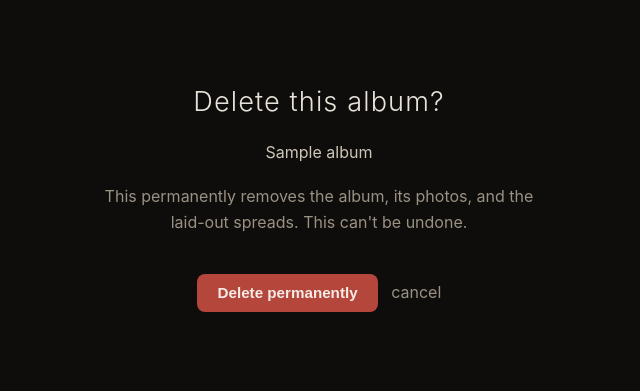
After one commit to Ayyitskevin/mnemosyne, a FastAPI app: template templates/delete_confirm.html in a window 1280 px wide. The commit adds this page. Shown: the top 391 px of the page, without its empty margins (321-961 px from the left). Run offline with FastAPI, Linux system fonts and the light colour scheme; the template is opened without the code that fills it: most values are stand-ins (such as "Sample title", 1, 10 or a date in 2020); parts of the project's set-up code (start-up, migrations or seed data) failed here and were passed over.

Commit message:
Add owner-scoped album delete
Permanently remove an album and its photos/spreads/placements, gated behind
a no-JS confirm page and the same owner check as every other album route
(cross-tenant id 404s). Cascade is by hand in FK-safe order since the schema
has no ON DELETE CASCADE; the uploaded folder is removed only when it lives
under UPLOAD_DIR, so a CLI album's original gallery is never touched.

Co-Authored-By: Claude Opus 4.7 <noreply@anthropic.com>

```diff
--- a/src/mnemosyne/main.py
+++ b/src/mnemosyne/main.py
@@ -350,6 +350,36 @@ def retry_album(
     return RedirectResponse(f"/albums/{album_id}", status_code=303)
 
 
+@app.get("/albums/{album_id}/delete", response_class=HTMLResponse)
+def delete_album_form(
+    album_id: int,
+    request: Request,
+    user: dict = Depends(require_user),
+    conn: sqlite3.Connection = Depends(get_conn),
+):
+    """Confirm page for a destructive delete (owner only). A GET never mutates —
+    it just shows what's about to be removed and a POST button to go through with
+    it. 404s on a non-owned id like every other album route."""
+    _require_owned_album(conn, album_id, user)
+    album = albums.get_album(conn, album_id, user["id"])
+    return TEMPLATES.TemplateResponse(
+        request, "delete_confirm.html", {"album": album, "user": user}
+    )
+
+
+@app.post("/albums/{album_id}/delete")
+def delete_album(
+    album_id: int,
+    user: dict = Depends(require_user),
+    conn: sqlite3.Connection = Depends(get_conn),
+):
+    """Permanently delete an album and its photos/spreads/files (owner only).
+    Irreversible, so it's reached only via POST from the confirm page."""
+    _require_owned_album(conn, album_id, user)
+    pipeline.delete_album(conn, album_id)
+    return RedirectResponse("/albums", status_code=303)
+
+
 def _require_owned_album(conn, album_id: int, user: dict) -> None:
     """Owner gate for the mutation/export routes. 404 (not 403) on a non-owned or
     missing album, so a stranger probing ids can't tell 'not yours' from 'doesn't
--- a/templates/album.html
+++ b/templates/album.html
@@ -50,6 +50,7 @@
     <a class="back" href="/">&larr; all albums</a>
     <h1>{{ album.name }}</h1>
     <a class="back" href="/albums/{{ album.id }}/pdf">download PDF &darr;</a>
+    <a class="back" href="/albums/{{ album.id }}/delete">&nbsp;·&nbsp; delete album</a>
 
     {% for spread in spreads %}
       <div class="spread">
--- a/templates/album_status.html
+++ b/templates/album_status.html
@@ -52,6 +52,7 @@
         <form method="post" action="/albums/{{ album.id }}/retry">
           <button type="submit">Try again</button>
         </form>
+        <a class="ghost" href="/albums/{{ album.id }}/delete">delete</a>
         <a class="ghost" href="/albums">← back to albums</a>
       </div>
     {% endif %}
--- /dev/null
+++ b/templates/delete_confirm.html
@@ -0,0 +1,39 @@
+<!doctype html>
+<html lang="en">
+<head>
+  <meta charset="utf-8">
+  <meta name="viewport" content="width=device-width, initial-scale=1">
+  <title>Delete {{ album.name }} — mnemosyne</title>
+  <style>
+    :root { color-scheme: dark; }
+    body { margin: 0; background: #0e0d0c; color: #e8e2d8;
+           font: 16px/1.6 -apple-system, Segoe UI, Roboto, sans-serif; }
+    .wrap { max-width: 540px; margin: 0 auto; padding: 5rem 1.5rem; text-align: center; }
+    h1 { font-weight: 300; letter-spacing: .04em; font-size: 1.7rem; margin: 0 0 .6rem; }
+    .name { color: #cfc6b8; }
+    .msg { color: #9b9183; margin: 1.2rem auto 0; max-width: 440px; }
+    .actions { margin-top: 2.4rem; display: flex; gap: .8rem; justify-content: center;
+               align-items: center; }
+    form { margin: 0; }
+    button.danger { background: #b4463c; color: #f5ece6; border: 0; border-radius: 8px;
+             padding: .65rem 1.3rem; font-size: .95rem; font-weight: 600; cursor: pointer; }
+    button.danger:hover { background: #c8554a; }
+    a.ghost { color: #9b9183; text-decoration: none; }
+    a.ghost:hover { color: #cfc6b8; }
+  </style>
+</head>
+<body>
+  <div class="wrap">
+    <h1>Delete this album?</h1>
+    <p class="name">{{ album.name }}</p>
+    <p class="msg">This permanently removes the album, its photos, and the laid-out
+      spreads. This can't be undone.</p>
+    <div class="actions">
+      <form method="post" action="/albums/{{ album.id }}/delete">
+        <button class="danger" type="submit">Delete permanently</button>
+      </form>
+      <a class="ghost" href="/albums/{{ album.id }}">cancel</a>
+    </div>
+  </div>
+</body>
+</html>
```
Also changed, not shown: src/mnemosyne/pipeline.py (+49 -1 lines), tests/test_delete.py (added, +171 -0 lines).
